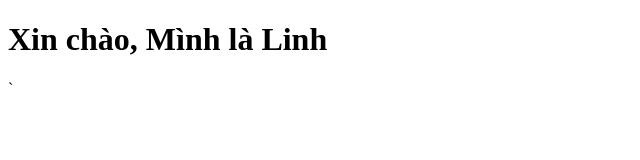
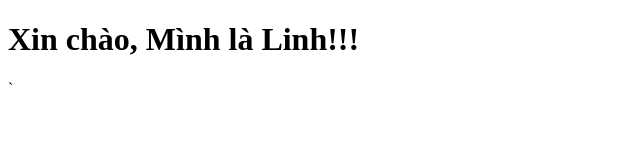
Before and after one commit to nqlinh2205/jenkins_deploy, a plain HTML site: page index.html in a window 1280 px wide. Shown: the full height of the page, 0-640 px from the left. Drawn offline with Linux system fonts and the light colour scheme.

Commit message:
hello world

```diff
--- a/index.html
+++ b/index.html
@@ -6,6 +6,6 @@
     <title>Document</title>
 </head>
 <body>
-    <h1>Xin chào, Mình là Linh</h1>
+    <h1>Xin chào, Mình là Linh!!!</h1>
 </body>
 </html>`
```
